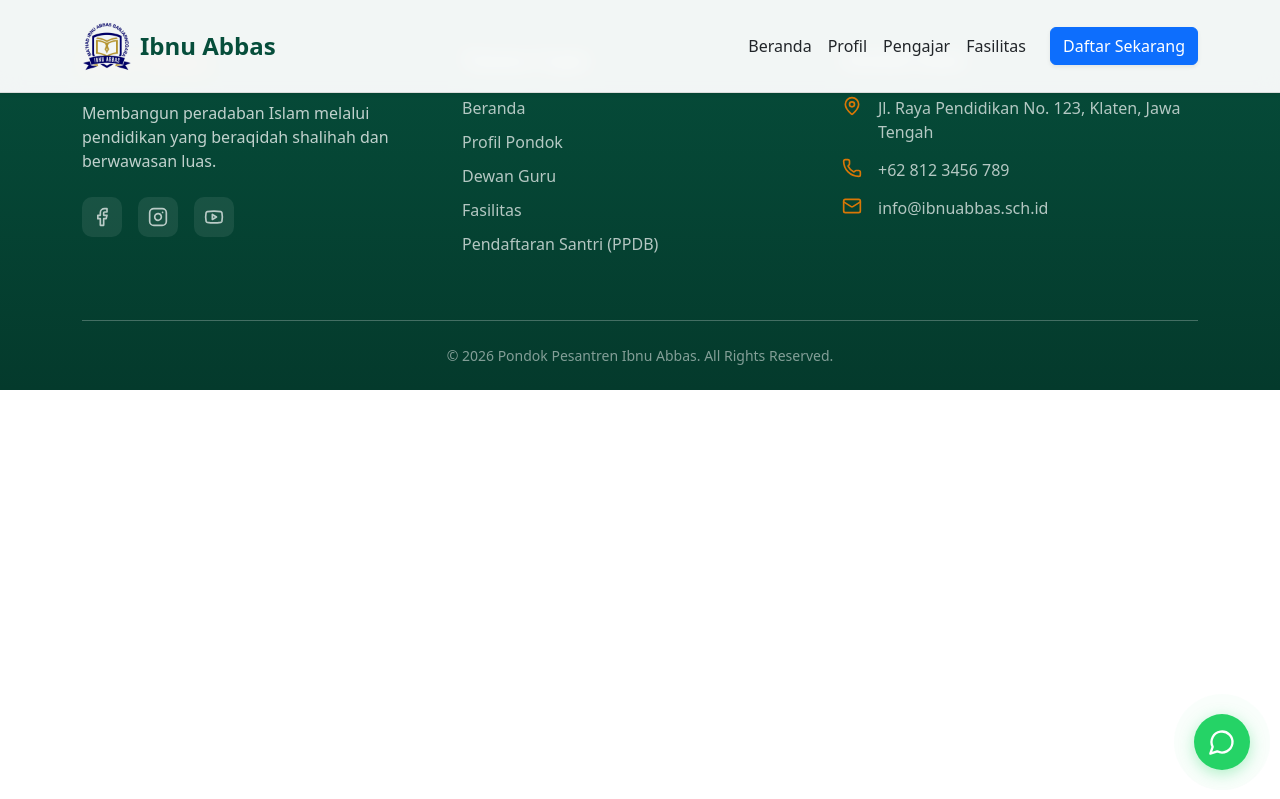
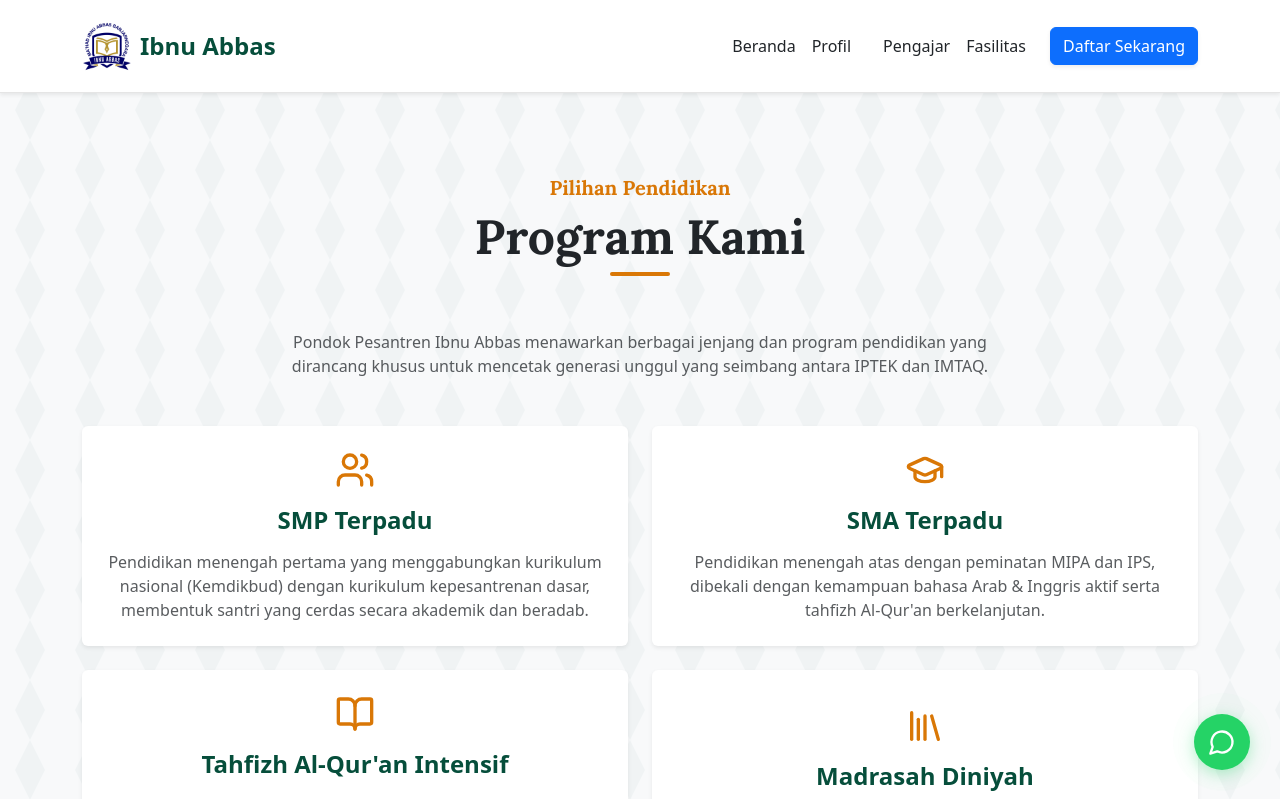
Before and after one commit to AZcode-wars/project-website-ibnu-abbas, a React (Vite) app: page /program in a window 1280 px wide. Shown: the top 799 px of the page. Built offline with nearby package versions, Linux system fonts and the light colour scheme.

Commit message:
Memisahkan Page dan menambahkan Page Program

```diff
--- a/src/App.jsx
+++ b/src/App.jsx
@@ -3,6 +3,10 @@ import { Routes, Route } from 'react-router-dom';
 import Navbar from './components/Navbar';
 import Home from './pages/Home';
 import PPDBPage from './pages/PPDBPage';
+import ProfilPage from './pages/ProfilPage';
+import PengajarPage from './pages/PengajarPage';
+import FasilitasPage from './pages/FasilitasPage';
+import ProgramPage from './pages/ProgramPage';
 import Footer from './components/Footer';
 import FloatingWhatsApp from './components/FloatingWhatsApp';
 import ScrollToTop from './components/ScrollToTop';
@@ -15,6 +19,10 @@ function App() {
         <Routes>
           <Route path="/" element={<Home />} />
           <Route path="/ppdb" element={<PPDBPage />} />
+          <Route path="/profil" element={<ProfilPage />} />
+          <Route path="/program" element={<ProgramPage />} />
+          <Route path="/pengajar" element={<PengajarPage />} />
+          <Route path="/fasilitas" element={<FasilitasPage />} />
         </Routes>
       </main>
       <Footer />
--- a/src/components/Hero.jsx
+++ b/src/components/Hero.jsx
@@ -56,7 +56,7 @@ const Hero = () => {
                 <Button as={Link} to="/ppdb" className="btn-accent-pondok px-5 py-3 fs-5 d-flex align-items-center shadow-lg">
                   Daftar Sekarang (PPDB) <ArrowRight className="ms-2" size={20} />
                 </Button>
-                <Button variant="outline-light" href="#profil" className="px-5 py-3 fs-5 border-2 fw-bold">
+                <Button variant="outline-light" as={Link} to="/program" className="px-5 py-3 fs-5 border-2 fw-bold">
                   Pelajari Program
                 </Button>
               </motion.div>
--- a/src/components/Navbar.jsx
+++ b/src/components/Navbar.jsx
@@ -1,6 +1,6 @@
 import React, { useState, useEffect } from 'react';
 import { Link, useLocation } from 'react-router-dom';
-import { Navbar, Nav, Container, Button } from 'react-bootstrap';
+import { Navbar, Nav, Container, Button, NavDropdown } from 'react-bootstrap';
 import logoMahad from '../assets/logo_mahad.png';
 
 const Header = () => {
@@ -45,9 +45,15 @@ const Header = () => {
         <Navbar.Collapse id="basic-navbar-nav">
           <Nav className="ms-auto align-items-center">
             <Nav.Link as={Link} to="/" className={`fw-medium ${shouldBeSolid ? 'text-dark' : 'text-white opacity-90'}`}>Beranda</Nav.Link>
-            <Nav.Link href="/#profil" className={`fw-medium ${shouldBeSolid ? 'text-dark' : 'text-white opacity-90'}`}>Profil</Nav.Link>
-            <Nav.Link href="/#pengajar" className={`fw-medium ${shouldBeSolid ? 'text-dark' : 'text-white opacity-90'}`}>Pengajar</Nav.Link>
-            <Nav.Link href="/#fasilitas" className={`fw-medium ${shouldBeSolid ? 'text-dark' : 'text-white opacity-90'}`}>Fasilitas</Nav.Link>
+            <NavDropdown
+              title={<span className={`fw-medium ${shouldBeSolid ? 'text-dark' : 'text-white opacity-90'}`}>Profil</span>}
+              id="profil-nav-dropdown"
+            >
+              <NavDropdown.Item as={Link} to="/profil">Profil Pesantren</NavDropdown.Item>
+              <NavDropdown.Item as={Link} to="/program">Program Pendidikan</NavDropdown.Item>
+            </NavDropdown>
+            <Nav.Link as={Link} to="/pengajar" className={`fw-medium ${shouldBeSolid ? 'text-dark' : 'text-white opacity-90'}`}>Pengajar</Nav.Link>
+            <Nav.Link as={Link} to="/fasilitas" className={`fw-medium ${shouldBeSolid ? 'text-dark' : 'text-white opacity-90'}`}>Fasilitas</Nav.Link>
 
             <Button
               as={Link}
--- /dev/null
+++ b/src/components/ProgramList.jsx
@@ -0,0 +1,74 @@
+import React from 'react';
+import { Container, Row, Col, Card } from 'react-bootstrap';
+import { BookOpen, GraduationCap, Library, Users } from 'lucide-react';
+import { motion } from 'framer-motion';
+
+const ProgramList = () => {
+  const programs = [
+    {
+      title: "SMP Terpadu",
+      description: "Pendidikan menengah pertama yang menggabungkan kurikulum nasional (Kemdikbud) dengan kurikulum kepesantrenan dasar, membentuk santri yang cerdas secara akademik dan beradab.",
+      icon: <Users size={40} className="text-accent-gold mb-3" />
+    },
+    {
+      title: "SMA Terpadu",
+      description: "Pendidikan menengah atas dengan peminatan MIPA dan IPS, dibekali dengan kemampuan bahasa Arab & Inggris aktif serta tahfizh Al-Qur'an berkelanjutan.",
+      icon: <GraduationCap size={40} className="text-accent-gold mb-3" />
+    },
+    {
+      title: "Tahfizh Al-Qur'an Intensif",
+      description: "Program khusus bagi santri yang memiliki minat dan bakat dalam menghafal Al-Qur'an 30 Juz dengan target capaian mutqin bersanad.",
+      icon: <BookOpen size={40} className="text-accent-gold mb-3" />
+    },
+    {
+      title: "Madrasah Diniyah",
+      description: "Program pendalaman ilmu agama dan kitab kuning (Turots) untuk mencetak kader ulama masa depan yang tafaqquh fid-diin.",
+      icon: <Library size={40} className="text-accent-gold mb-3" />
+    }
+  ];
+
+  return (
+    <section className="section-padding bg-light bg-pattern-islamic">
+      <Container>
+        <motion.div
+          initial={{ opacity: 0, y: 30 }}
+          whileInView={{ opacity: 1, y: 0 }}
+          viewport={{ once: true }}
+          transition={{ duration: 0.6 }}
+          className="text-center mb-5"
+        >
+          <h5 className="text-accent-gold fw-bold mb-2">Pilihan Pendidikan</h5>
+          <h2 className="display-5 fw-bold section-title text-center">Program Kami</h2>
+          <p className="text-muted mt-3" style={{ maxWidth: '700px', margin: '0 auto' }}>
+            Pondok Pesantren Ibnu Abbas menawarkan berbagai jenjang dan program pendidikan yang dirancang khusus untuk mencetak generasi unggul yang seimbang antara IPTEK dan IMTAQ.
+          </p>
+        </motion.div>
+
+        <Row>
+          {programs.map((program, idx) => (
+            <Col key={idx} md={6} lg={6} className="mb-4">
+              <motion.div
+                initial={{ opacity: 0, y: 30 }}
+                whileInView={{ opacity: 1, y: 0 }}
+                viewport={{ once: true }}
+                transition={{ duration: 0.5, delay: idx * 0.1 }}
+                whileHover={{ y: -5 }}
+                className="h-100"
+              >
+                <Card className="pondok-card h-100 p-4 border-0 text-center shadow-sm d-flex flex-column align-items-center justify-content-center">
+                  <div>{program.icon}</div>
+                  <Card.Title className="fw-bold fs-4 mb-3 text-primary-green">{program.title}</Card.Title>
+                  <Card.Text className="text-muted">
+                    {program.description}
+                  </Card.Text>
+                </Card>
+              </motion.div>
+            </Col>
+          ))}
+        </Row>
+      </Container>
+    </section>
+  );
+};
+
+export default ProgramList;
--- a/src/index.css
+++ b/src/index.css
@@ -190,3 +190,58 @@ h1, h2, h3, h4, h5, h6 {
 .transition-all {
   transition: all 0.3s ease-in-out;
 }
+
+/* Custom Dropdown Animation & Caret */
+.navbar-pondok .dropdown-menu {
+  display: block;
+  visibility: hidden;
+  opacity: 0;
+  transform: translateY(-10px);
+  transition: all 0.3s cubic-bezier(0.4, 0, 0.2, 1);
+  border: none;
+  box-shadow: var(--shadow-lg);
+  border-radius: var(--radius-md);
+  pointer-events: none;
+  margin-top: 0.5rem;
+}
+
+.navbar-pondok .dropdown-menu.show {
+  visibility: visible;
+  opacity: 1;
+  transform: translateY(0);
+  pointer-events: auto;
+}
+
+.navbar-pondok .dropdown-item {
+  padding: 0.5rem 1.5rem;
+  font-weight: 500;
+  color: var(--text-dark);
+  transition: all 0.2s ease;
+}
+
+.navbar-pondok .dropdown-item:hover {
+  background-color: var(--bg-mint);
+  color: var(--primary-green);
+}
+
+/* Custom Caret */
+.navbar-pondok .dropdown-toggle::after {
+  transition: transform 0.3s cubic-bezier(0.4, 0, 0.2, 1), opacity 0.3s ease;
+  opacity: 0; /* Hidden by default */
+  transform: rotate(-90deg); /* Pointing right */
+  vertical-align: middle;
+  margin-left: 0.5rem;
+  border-top: 0.3em solid;
+  border-right: 0.3em solid transparent;
+  border-bottom: 0;
+  border-left: 0.3em solid transparent;
+}
+
+.navbar-pondok .nav-item.dropdown:hover .dropdown-toggle::after {
+  opacity: 1; /* Show on hover */
+}
+
+.navbar-pondok .nav-item.dropdown .dropdown-toggle.show::after {
+  transform: rotate(0deg); /* Pointing down when open */
+  opacity: 1; /* Ensure visible when open */
+}
--- /dev/null
+++ b/src/pages/FasilitasPage.jsx
@@ -0,0 +1,12 @@
+import React from 'react';
+import Facilities from '../components/Facilities';
+
+const FasilitasPage = () => {
+  return (
+    <div style={{ paddingTop: '80px' }}>
+      <Facilities />
+    </div>
+  );
+};
+
+export default FasilitasPage;
--- a/src/pages/Home.jsx
+++ b/src/pages/Home.jsx
@@ -1,16 +1,10 @@
 import React from 'react';
 import Hero from '../components/Hero';
-import About from '../components/About';
-import Teachers from '../components/Teachers';
-import Facilities from '../components/Facilities';
 
 const Home = () => {
   return (
     <>
       <Hero />
-      <About />
-      <Teachers />
-      <Facilities />
     </>
   );
 };
--- /dev/null
+++ b/src/pages/PengajarPage.jsx
@@ -0,0 +1,12 @@
+import React from 'react';
+import Teachers from '../components/Teachers';
+
+const PengajarPage = () => {
+  return (
+    <div style={{ paddingTop: '80px' }}>
+      <Teachers />
+    </div>
+  );
+};
+
+export default PengajarPage;
--- /dev/null
+++ b/src/pages/ProfilPage.jsx
@@ -0,0 +1,12 @@
+import React from 'react';
+import About from '../components/About';
+
+const ProfilPage = () => {
+  return (
+    <div style={{ paddingTop: '80px' }}>
+      <About />
+    </div>
+  );
+};
+
+export default ProfilPage;
--- /dev/null
+++ b/src/pages/ProgramPage.jsx
@@ -0,0 +1,12 @@
+import React from 'react';
+import ProgramList from '../components/ProgramList';
+
+const ProgramPage = () => {
+  return (
+    <div style={{ paddingTop: '80px' }}>
+      <ProgramList />
+    </div>
+  );
+};
+
+export default ProgramPage;
```
